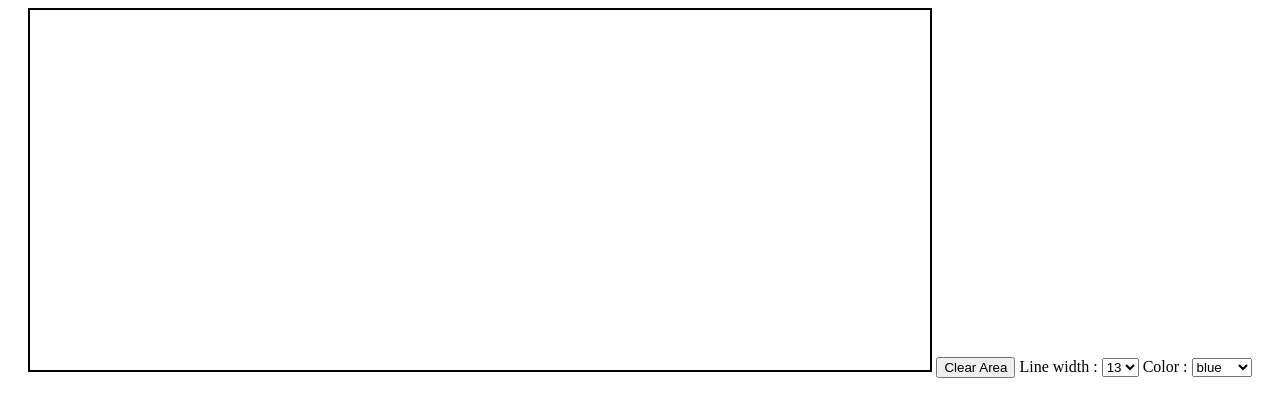
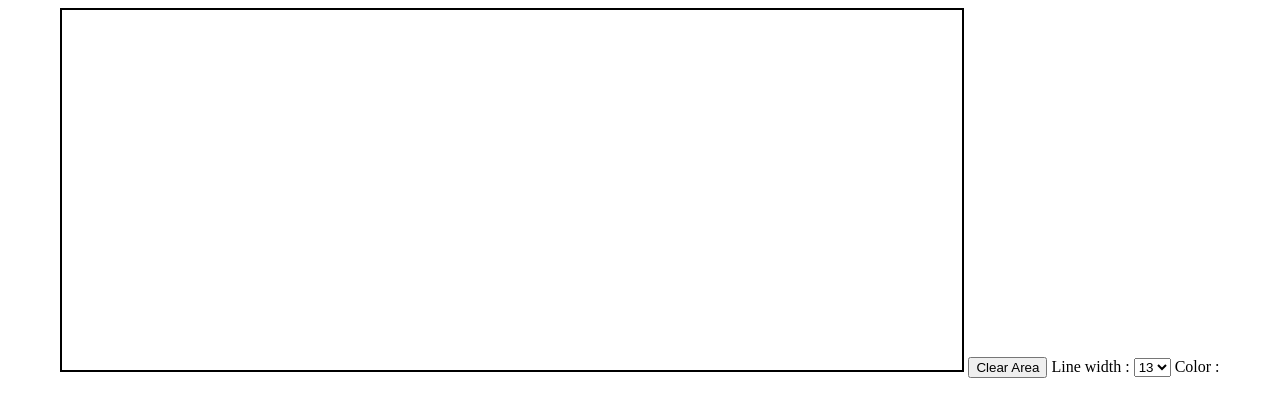
Before and after one commit to merrickbeauchamp/signatures, a plain HTML site: page index.html in a window 1280 px wide. Drawn offline with Linux system fonts and the light colour scheme.

Commit message:
Update index.html

```diff
--- a/index.html
+++ b/index.html
@@ -18,9 +18,9 @@ Line width : <select id="selWidth">
     <option value="13" selected="selected">13</option>
     <option value="15">15</option>
 </select>
-Color : <select id="selColor">
-    <option value="black">black</option>
-    <option value="blue" selected="selected">blue</option>
+Color : <select style="display:none;" id="selColor">
+    <option value="black" selected="selected">black</option>
+    <option value="blue" >blue</option>
     <option value="red">red</option>
     <option value="green">green</option>
     <option value="yellow">yellow</option>
```
